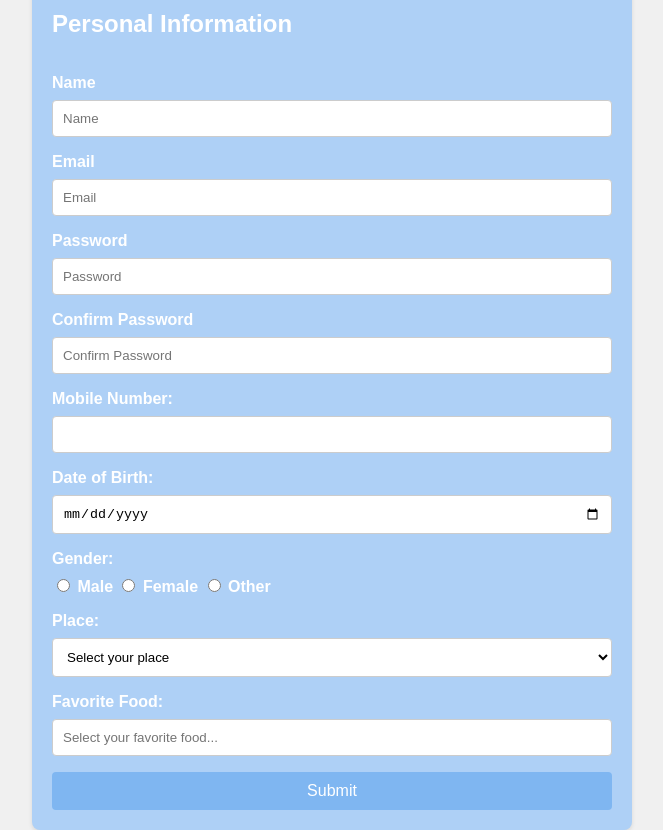
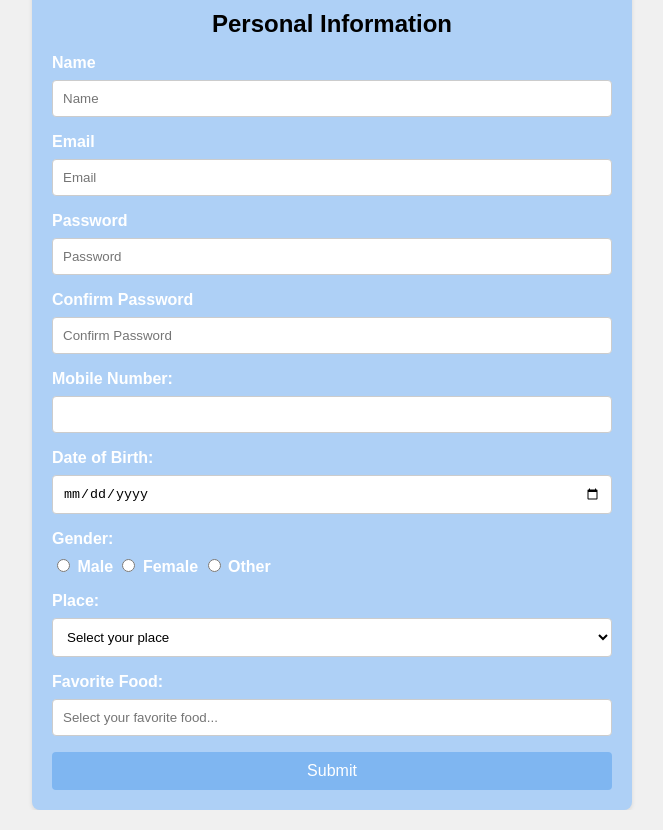
Before and after one commit to DD-ATHI/validation-form, a plain HTML site: page public/index.html in a window 1280 px wide. Shown: the whole page, without its empty margins (308-971 px from the left). Drawn offline with Linux system fonts and the light colour scheme.

Commit message:
i created

```diff
--- a/public/style.css
+++ b/public/style.css
@@ -9,6 +9,13 @@ body {
     justify-content: center;
     align-items: center;
     height: 100vh; /* Full viewport height */
+}
+h2 {
+    color: black; /* Change to your preferred color */
+    font-size: 1.5em; /* Adjust size if needed */
+    margin: 0;
+    padding: 0;
+    text-align: center;
 }
 
 /* Form container styling */
```
